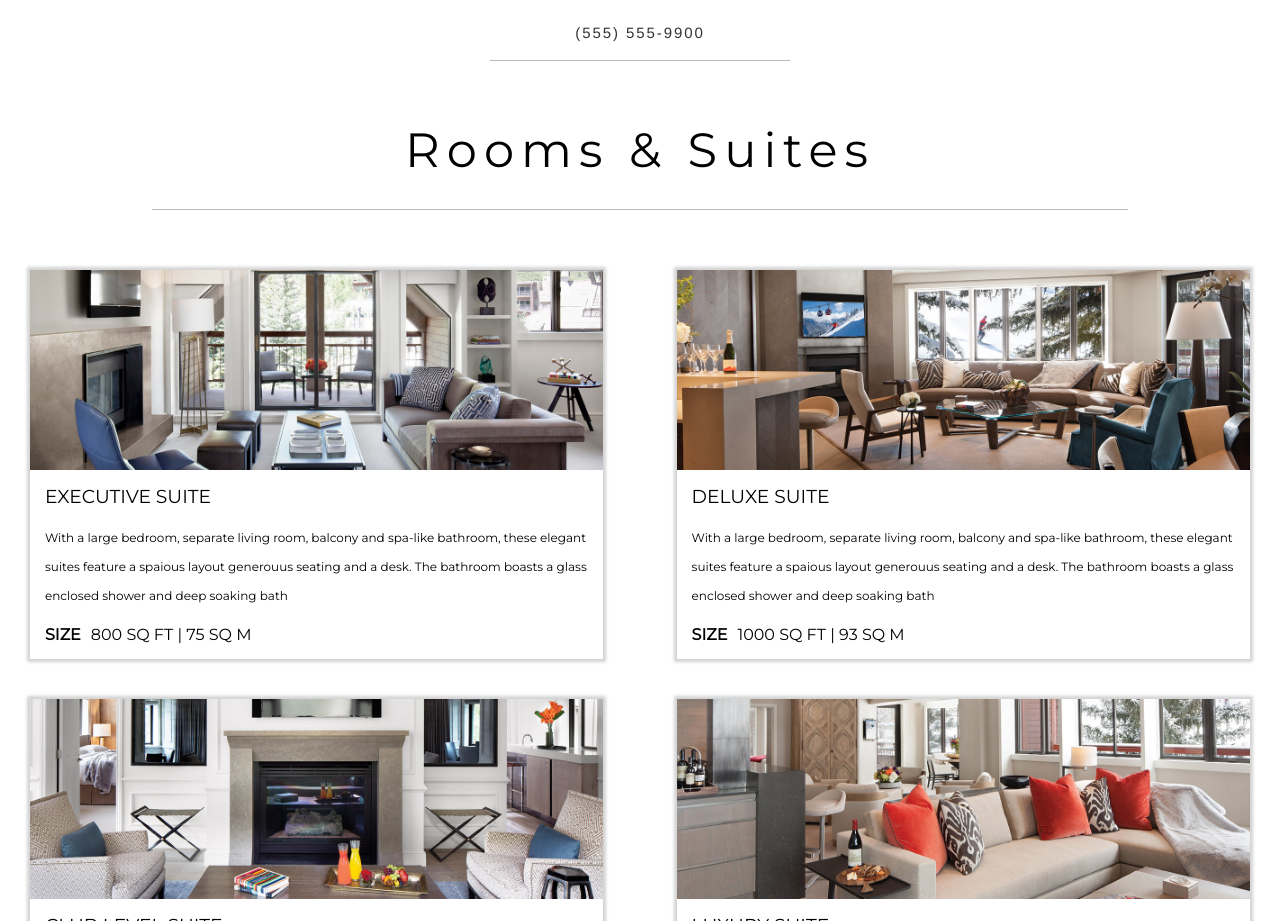
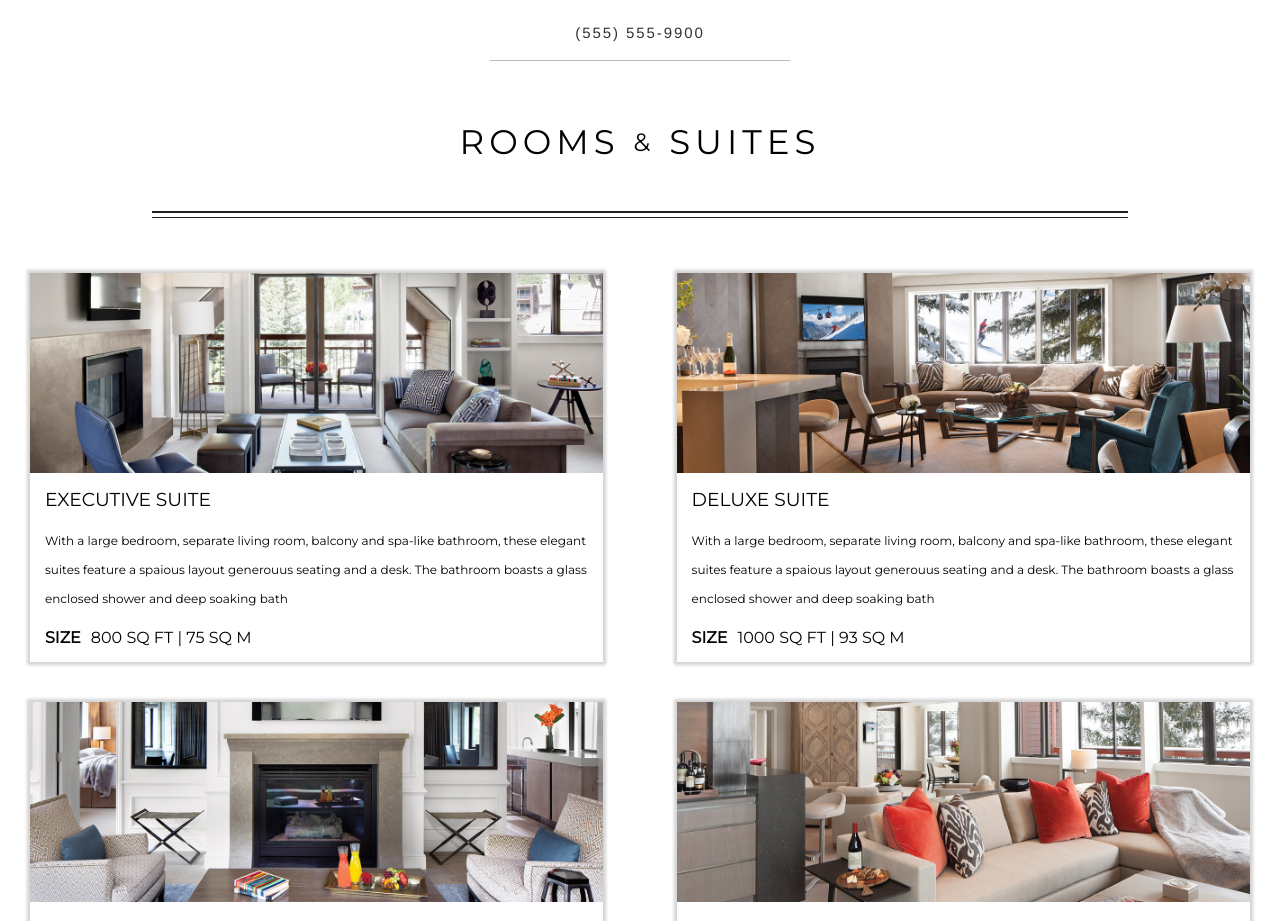
Before and after one commit to Gabewest1/hotel, a React (Create React App) app: page / in a window 1280 px wide. Shown: the part 802-1723 px from the top of the page. Built offline with nearby package versions, Linux system fonts and the light colour scheme; a web font is replaced by a local one.

Commit message:
made section title into component: added double border under header

```diff
--- a/src/pages/Home/RoomsSection.js
+++ b/src/pages/Home/RoomsSection.js
@@ -1,12 +1,14 @@
 import React from "react"
 import styled from "styled-components"
 import { Link } from "react-router-dom"
+import  { PRIMARY_COLOR, SECONDARY_COLOR, TERTIARY_COLOR, FIRST_QUERY, SECOND_QUERY} from "../../constants/index"
+import SectionTitle from './SectionTitle'
 
 export default class RoomsSection extends React.Component {
     render() {
         return (
             <RoomsSectionView { ...this.props }>
-                <SectionTitle>Rooms &amp; Suites</SectionTitle>
+                <SectionTitle>Rooms <span>&amp;</span> Suites</SectionTitle>
                 <Row>
                     <RoomView
                         src="/assets/images/rooms/room1.jpg"
@@ -45,17 +47,7 @@ const Title = styled.h3`
     font-weight: 500;
     text-transform: uppercase;
 `
-const SectionTitle = styled.h1`
-    margin: 60px auto;
-    padding-bottom: 30px;
-    font-weight: 400;
-    font-family: 'Montserrat',sans-serif;
-    text-align: center;
-    font-size: 48px;
-    border-bottom: thin solid #b9b9b9;
-    width: 80%;
-    letter-spacing: 7px;
-`
+
 const Description = styled.p`
     font-family: montserrat, sans-serif;
     margin: 0;
--- /dev/null
+++ b/src/pages/Home/SectionTitle.js
@@ -0,0 +1,52 @@
+import React from "react"
+import styled from "styled-components"
+import  { PRIMARY_COLOR, SECONDARY_COLOR, TERTIARY_COLOR, FIRST_QUERY, SECOND_QUERY} from "../../constants/index"
+
+const SectionTitle = styled.h1`
+    margin: 60px auto;
+    padding-bottom: 50px;
+    font-weight: 400;
+    font-family: 'Montserrat',sans-serif;
+    text-align: center;
+    font-size: 34px;
+    width: 80%;
+    letter-spacing: 5px;
+    text-transform: uppercase;
+    position: relative;
+
+    span {
+        font-size: 25px;
+        position: relative;
+        bottom: 3px;
+    }
+
+    &:after {
+        content: '';
+        position: absolute;
+        bottom: 0;
+        left: 0;
+        width: 100%;
+        height: 2px;
+        background-color: ${ SECONDARY_COLOR };
+    }
+
+    &:before {
+        content: '';
+        position: absolute;
+        bottom: -5px;
+        left: 0;
+        width: 100%;
+        height: 1px;
+        background-color: ${ SECONDARY_COLOR };
+    }
+
+    @media (max-width: ${ FIRST_QUERY(-1) }) {
+        font-size: 25px;
+
+        span {
+            font-size: 16px;
+        }
+    }
+`
+
+export default SectionTitle
```
